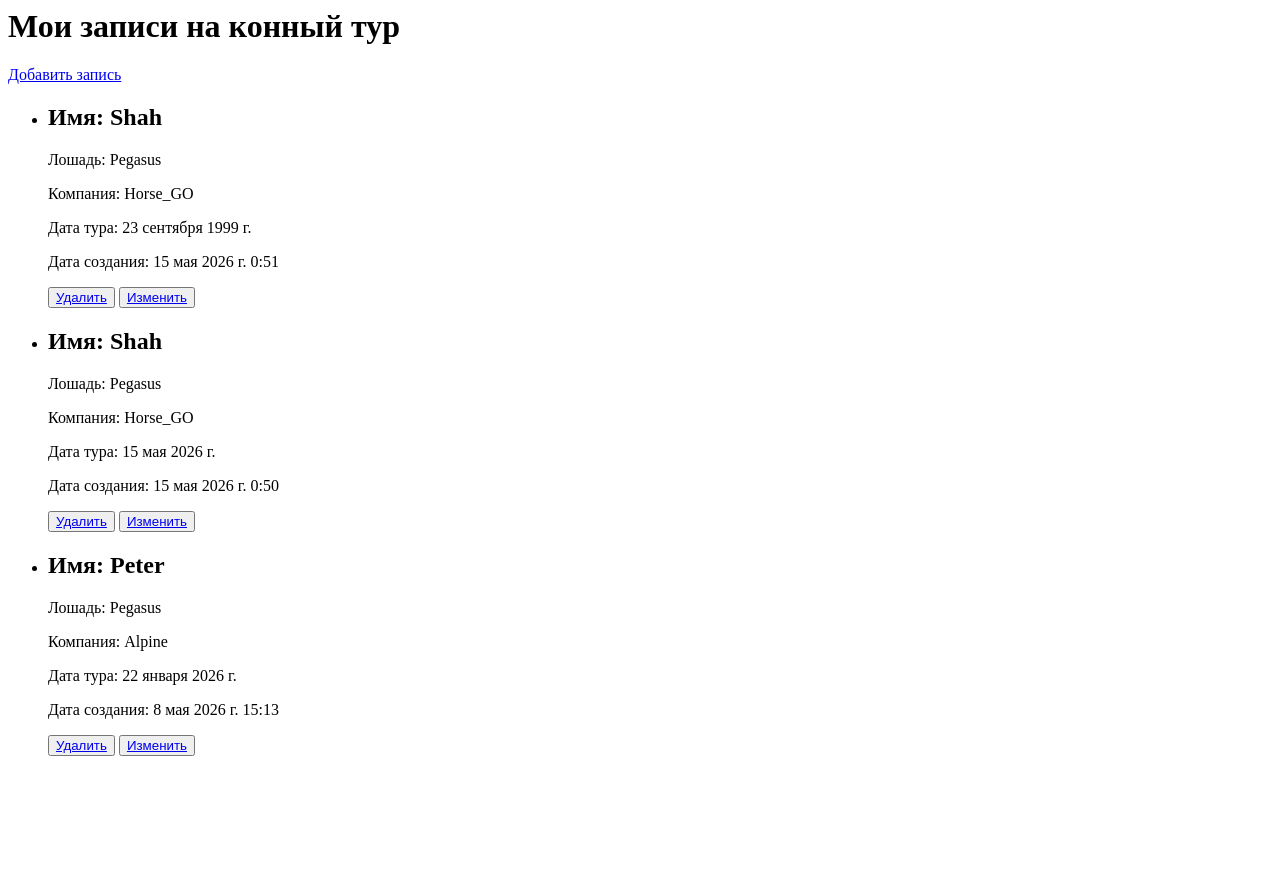
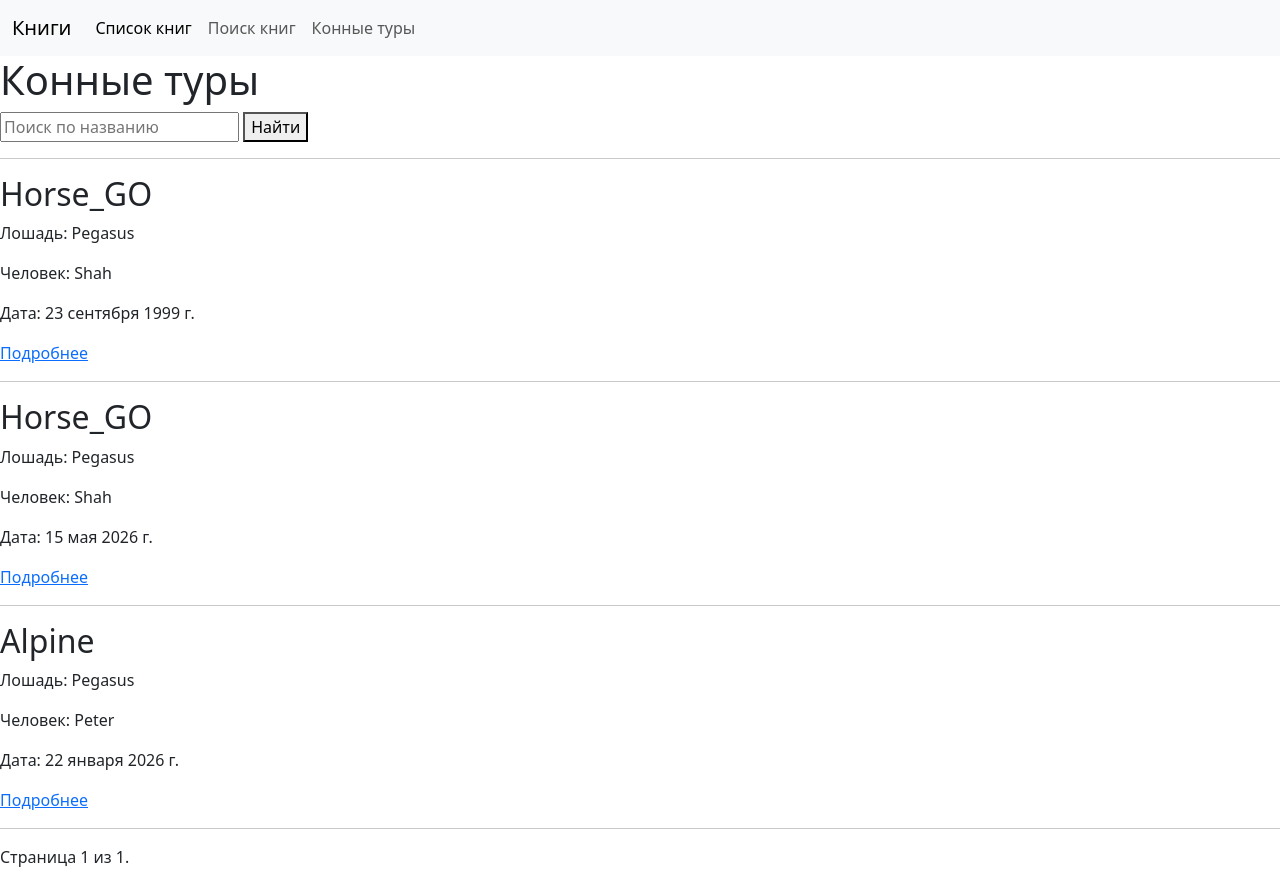
Before and after one commit to shahsss11/month_4-homework-, a Django app: page /booking_list/ in a window 1280 px wide. Before the commit the page ends 756 px from the top, so only its background shows below. Run offline with Django 5.2, Linux system fonts and the light colour scheme; data comes from the database, SQL or seed files in the repository; both versions use the stored data as it was after the commit.

Commit message:
выполнил дз 6

```diff
--- a/book/admin.py
+++ b/book/admin.py
@@ -1,4 +1,6 @@
 from django.contrib import admin
 from . import models
 
-admin.site.register(models.Book)
+@admin.register(models.Book)
+class BookAdmin(admin.ModelAdmin):
+    exclude = ('views',)
--- a/book/urls.py
+++ b/book/urls.py
@@ -7,6 +7,5 @@ urlpatterns = [
     path('quote2/', views.quote2),
     path('quote3/', views.quote3),
     path('', views.book_list, name='book_list'),
-    path('book/<int:id>/', views.book_detail, name='book_detail'),
-
+    path('<int:id>/', views.book_detail, name='book_detail'),
 ]
--- a/horse_tour/models.py
+++ b/horse_tour/models.py
@@ -1,7 +1,7 @@
 from django.db import models
 
 
-#ManyToMany
+
 class Service(models.Model):
     name = models.CharField(max_length=100)
 
@@ -13,10 +13,6 @@ class TourCompany(models.Model):
     name = models.CharField(max_length=50)
     description = models.TextField()
     services = models.ManyToManyField(Service, blank=True)
-
-
-
-
     def avg_rating(self):
         reviews = self.reviews.all()
         if reviews:
@@ -28,7 +24,7 @@ class TourCompany(models.Model):
         return self.name
 
 
-#OneToOne
+
 class Person(models.Model):
     name = models.CharField(max_length=100)
 
@@ -40,12 +36,10 @@ class Horse(models.Model):
     name = models.CharField(max_length=100)
 
     def __str__(self):
-        return f'{self.name}'
+        return self.name
 
-#OneToMany
 
 class Review(models.Model):
-
     class Marks(models.IntegerChoices):
         ONE = 1, '1'
         TWO = 2, '2'
@@ -61,12 +55,15 @@ class Review(models.Model):
     def __str__(self):
         return f"{self.company} - {self.marks}"
 
+
+
 class Booking(models.Model):
     person = models.ForeignKey(Person, on_delete=models.CASCADE, related_name='bookings')
     horse = models.ForeignKey(Horse, on_delete=models.CASCADE, related_name='bookings')
     company = models.ForeignKey(TourCompany, on_delete=models.CASCADE, related_name='bookings')
     booking_date = models.DateField()
     created_at = models.DateTimeField(auto_now_add=True)
+    views = models.PositiveIntegerField(default=0)
 
     def __str__(self):
         return f"{self.person} - {self.horse} - {self.company}"
--- a/horse_tour/urls.py
+++ b/horse_tour/urls.py
@@ -7,4 +7,5 @@ urlpatterns = [
     path('booking_list/<int:id>/delete/', views.delete_booking_view, name='del_booking'),
     path('booking_list/<int:id>/update/', views.update_booking_view, name='edit_booking'),
     path('create_booking/', views.create_booking_view, name='crt_booking'),
+    path('booking_list/<int:id>/', views.booking_detail_view, name='booking_detail')
 ]
--- a/horse_tour/views.py
+++ b/horse_tour/views.py
@@ -1,7 +1,10 @@
 from django.shortcuts import render, redirect, get_object_or_404
+from django.core.paginator import Paginator
+from django.db.models import F
 from . import models, forms
 
-def update_booking_view(request,id):
+
+def update_booking_view(request, id):
     booking_id = get_object_or_404(models.Booking, id=id)
     if request.method == 'POST':
         form = forms.BookingForm(request.POST, instance=booking_id)
@@ -10,15 +13,15 @@ def update_booking_view(request,id):
             return redirect('/booking_list/')
     else:
         form = forms.BookingForm(instance=booking_id)
-    return render(request, 'bookings/update_booking.html', {
-        "form": form,
-        'booking_id': booking_id,
-    })
+
+    return render(request, 'bookings/update_booking.html', {"form": form,'booking_id': booking_id,})
+
 
 def delete_booking_view(request, id):
     booking_id = get_object_or_404(models.Booking, id=id)
     booking_id.delete()
     return redirect('/booking_list/')
+
 
 def create_booking_view(request):
     if request.method == "POST":
@@ -28,9 +31,23 @@ def create_booking_view(request):
             return redirect('/booking_list/')
     else:
         form = forms.BookingForm()
-    return render(request, 'bookings/create_booking.html', {'form': form})
+    return render(request, 'bookings/create_booking.html', {'form': form,})
+
 
 def booking_list_view(request):
-    if request.method == "GET":
-        booking = models.Booking.objects.all().order_by('-id')
-    return render(request, 'bookings/booking_list.html', {'booking': booking})
+    search = request.GET.get('search', '')
+    bookings = models.Booking.objects.all().order_by('-id')
+    if search:
+        bookings = bookings.filter(company__name__icontains=search)
+    paginator = Paginator(bookings, 3)
+    page_number = request.GET.get('page')
+    page_obj = paginator.get_page(page_number)
+    return render(request, 'bookings/booking_list.html', {'page_obj': page_obj,'search': search})
+
+def booking_detail_view(request, id):
+    booking = get_object_or_404(models.Booking, id=id)
+
+    booking.views += 1
+    booking.save()
+
+    return render(request, 'bookings/booking_detail.html', {'booking': booking})
--- a/templates/bookings/booking_list.html
+++ b/templates/bookings/booking_list.html
@@ -1,22 +1,31 @@
+{% include 'header.html' %}
 
-<h1>Мои записи на конный тур</h1>
-
-<a href="/create_booking/">Добавить запись</a>
-
-<ul>
-    {% for i in booking %}
-
-    <li>
-        <h2>Имя: {{ i.person.name }}</h2>
-        <p>Лошадь: {{ i.horse.name }}</p>
-        <p>Компания: {{ i.company.name }}</p>
-        <p>Дата тура: {{ i.booking_date }}</p>
-        <p>Дата создания: {{ i.created_at }}</p>
-
-        <button><a href="/booking_list/{{ i.id }}/delete/">Удалить</a></button>
-        <button><a href="/booking_list/{{ i.id }}/update/">Изменить</a></button>
-
-    </li>
-
-    {% endfor %}
-</ul>
+<h1>Конные туры</h1>
+<form method="GET">
+    <input type="text" name="search" placeholder="Поиск по названию">
+    <button type="submit">Найти</button>
+</form>
+<hr>
+{% for booking in page_obj %}
+<h2>{{ booking.company.name }}</h2>
+<p>Лошадь: {{ booking.horse.name }}</p>
+<p>Человек: {{ booking.person.name }}</p>
+<p>Дата: {{ booking.booking_date }}</p>
+<a href="/booking_list/{{ booking.id }}/">Подробнее</a>
+<hr>
+{% endfor %}
+<div class="pagination">
+    <span class="step-links">
+        {% if page_obj.has_previous %}
+            <a href="?page=1">&laquo; Первая</a>
+            <a href="?page={{ page_obj.previous_page_number }}">Предыдущая</a>
+        {% endif %}
+        <span class="current">
+            Страница {{ page_obj.number }} из {{ page_obj.paginator.num_pages }}.
+        </span>
+        {% if page_obj.has_next %}
+            <a href="?page={{ page_obj.next_page_number }}">Следующая</a>
+            <a href="?page={{ page_obj.paginator.num_pages }}">Последняя &raquo;</a>
+        {% endif %}
+    </span>
+</div>
--- /dev/null
+++ b/templates/header.html
@@ -0,0 +1,46 @@
+<!DOCTYPE html>
+<html lang="en">
+<head>
+    <meta charset="UTF-8">
+    <meta name="viewport" content="width=device-width, initial-scale=1.0">
+    <title>Site</title>
+
+    <link href="https://cdn.jsdelivr.net/npm/bootstrap@5.3.8/dist/css/bootstrap.min.css" rel="stylesheet">
+</head>
+<body>
+
+<nav class="navbar navbar-expand-lg bg-body-tertiary">
+  <div class="container-fluid">
+
+    <a class="navbar-brand" href="{% url 'book_list' %}">Книги</a>
+
+    <button class="navbar-toggler" type="button" data-bs-toggle="collapse" data-bs-target="#navbarNav">
+      <span class="navbar-toggler-icon"></span>
+    </button>
+
+    <div class="collapse navbar-collapse" id="navbarNav">
+
+      <ul class="navbar-nav">
+
+        <li class="nav-item">
+          <a class="nav-link active" href="{% url 'book_list' %}">Список книг</a>
+        </li>
+
+        <li class="nav-item">
+          <a class="nav-link" href="{% url 'book_list' %}">Поиск книг</a>
+        </li>
+
+        <li class="nav-item">
+          <a class="nav-link" href="{% url 'bk_list' %}">Конные туры</a>
+        </li>
+
+      </ul>
+
+    </div>
+  </div>
+</nav>
+
+<script src="https://cdn.jsdelivr.net/npm/bootstrap@5.3.8/dist/js/bootstrap.bundle.min.js"></script>
+
+</body>
+</html>
```
Also changed, not shown: book/models.py (+16 -12 lines), book/views.py (+12 -1 lines), horse_tour/admin.py (+4 -7 lines), templates/bookings/booking_detail.html (added, +7 -0 lines), templates/books/book_detail.html (+6 -4 lines), templates/books/book_list.html (+29 -7 lines), book/migrations/0005_alter_book_genre.py (added), book/migrations/0006_book_views.py (added), db.sqlite3, horse_tour/migrations/0006_booking_views.py (added), users/migrations/0002_alter_customuser_age_alter_customuser_city_and_more.py (added).
